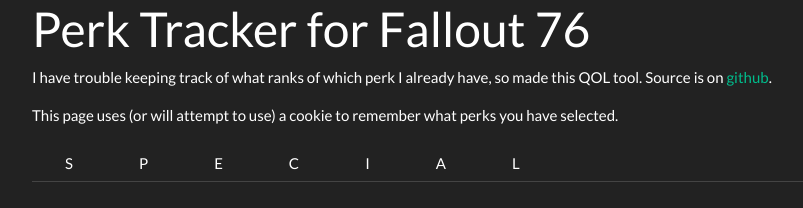
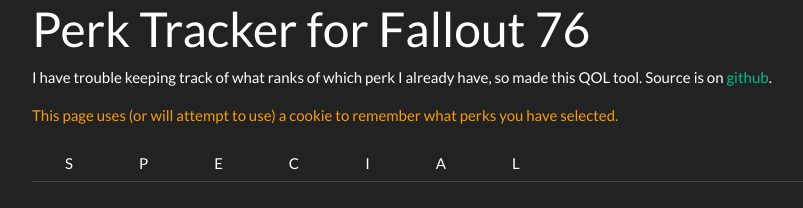
Before and after one commit to nwesterhausen/fallout-perk-tracker, a plain HTML site: page index.html in a window 1280 px wide. Shown: the whole page, without its empty margins (53-856 px from the left). Drawn offline with nearby package versions, Linux system fonts and the light colour scheme.

Commit message:
Emphasize cookie usage.

```diff
--- a/index.html
+++ b/index.html
@@ -22,7 +22,7 @@
         <h1>Perk Tracker for Fallout 76</h1>
         <p>I have trouble keeping track of what ranks of which perk I already have, so made this QOL tool.
         Source is on <a href="https://github.com/nwesterhausen/fallout-perk-tracker">github</a>.</p>
-        <p>This page uses (or will attempt to use) a cookie to remember what perks you have selected.</p>
+        <p class="text-warning">This page uses (or will attempt to use) a cookie to remember what perks you have selected.</p>
     </header>
     <div id="content"></div>
 </div>
```
